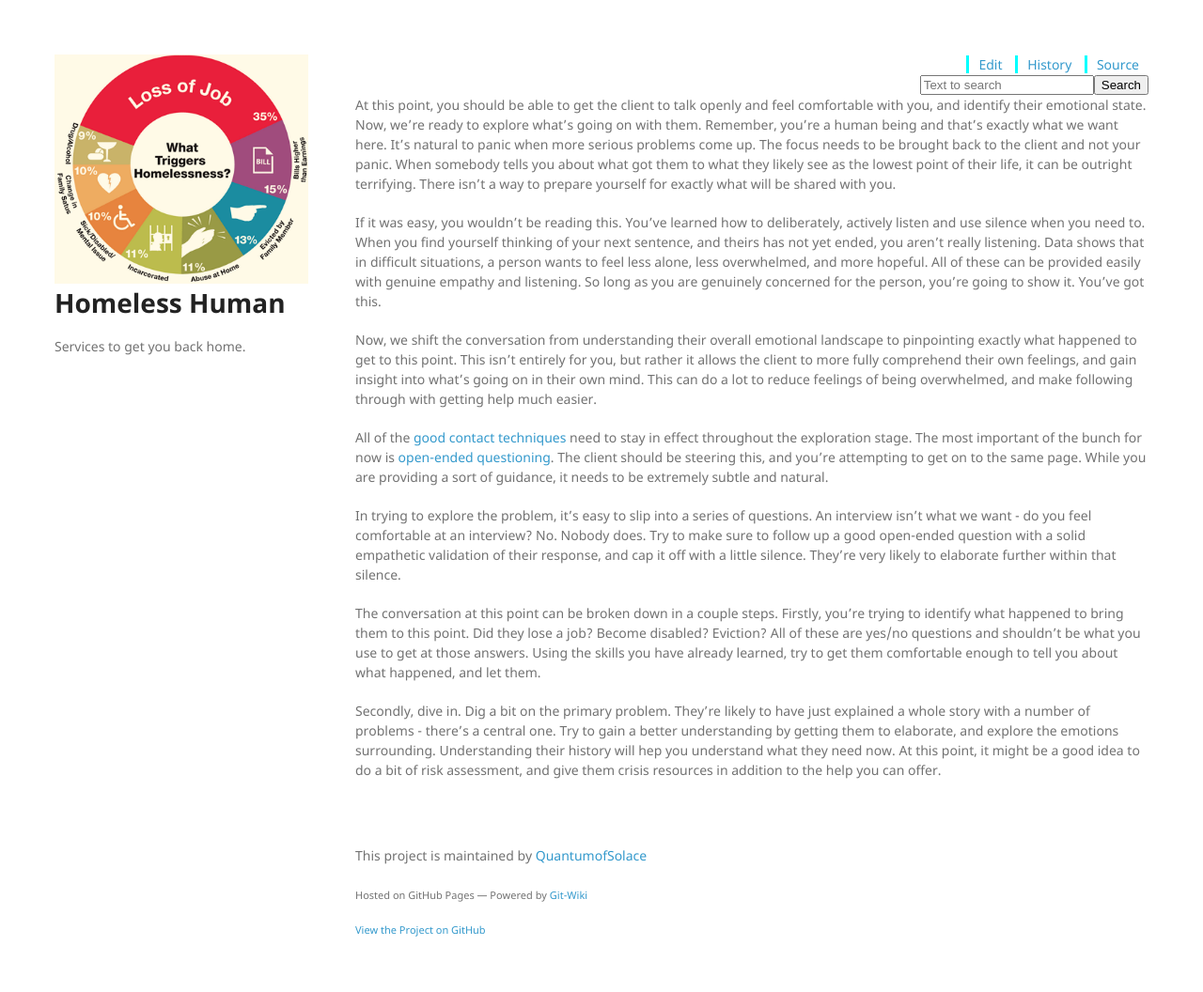
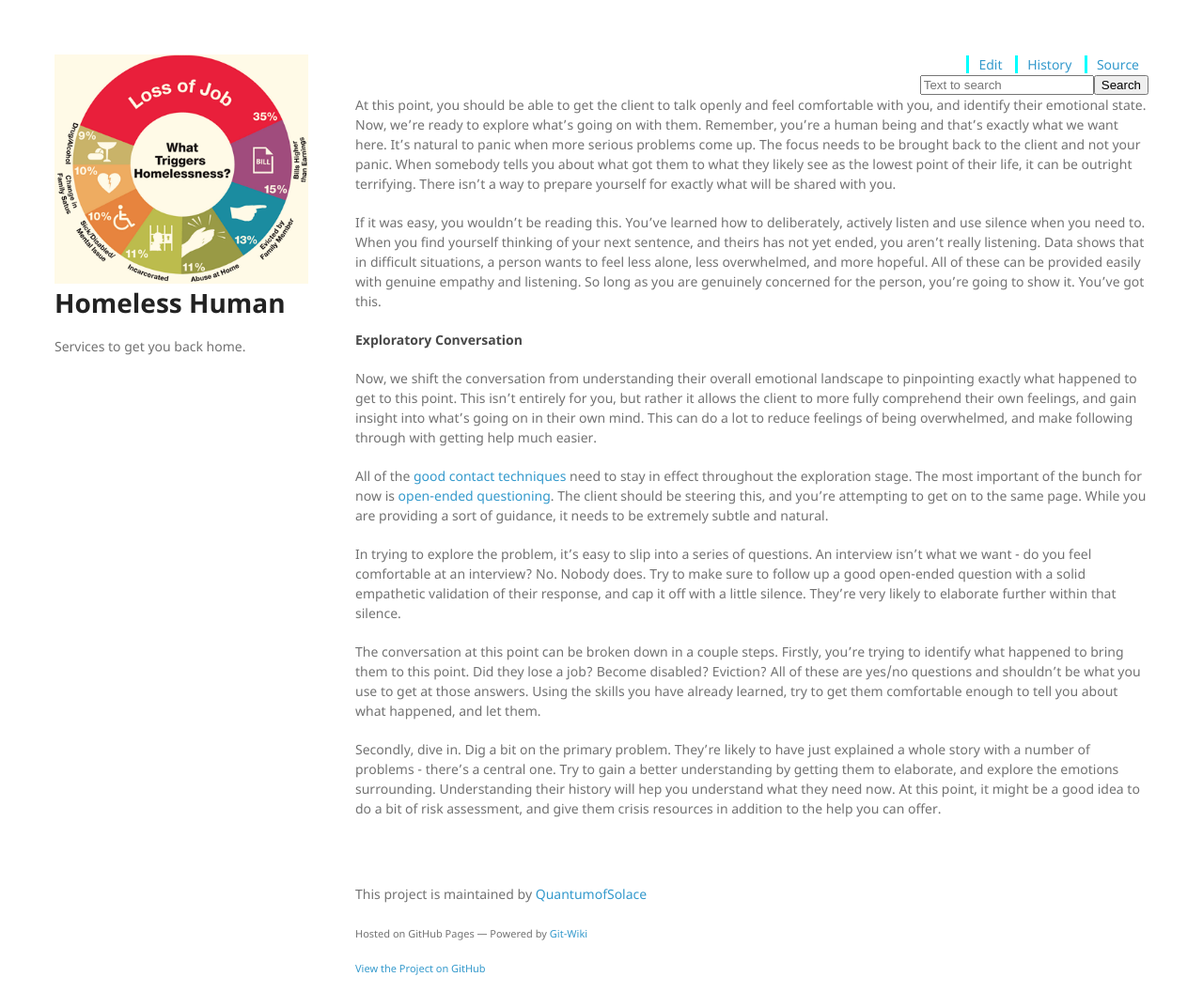
Before and after one commit to QuantumofSolace/Homeless-Human, a Jekyll site: the page built from wiki/training-direct-stage-two.markdown, in a window 1280 px wide and 1056 px high. Shown: the whole window at 94% size. Built offline with Jekyll 4.4.1, drawn with Linux system fonts in a browser that asks for light colours; nearby versions of some CDN libraries; our own code applies the rules of GitHub Pages for plain Markdown files.

Commit message:
Update training-direct-stage-two.markdown

```diff
--- a/wiki/training-direct-stage-two.markdown
+++ b/wiki/training-direct-stage-two.markdown
@@ -2,6 +2,7 @@ At this point, you should be able to get the client to talk openly and feel comf
 
 If it was easy, you wouldn't be reading this. You've learned how to deliberately, actively listen and use silence when you need to. When you find yourself thinking of your next sentence, and theirs has not yet ended, you aren't really listening. Data shows that in difficult situations, a person wants to feel less alone, less overwhelmed, and more hopeful. All of these can be provided easily with genuine empathy and listening. So long as you are genuinely concerned for the person, you're going to show it. You've got this.
 
+#### Exploratory Conversation ####
 Now, we shift the conversation from understanding their overall emotional landscape to pinpointing exactly what happened to get to this point. This isn't entirely for you, but rather it allows the client to more fully comprehend their own feelings, and gain insight into what's going on in their own mind. This can do a lot to reduce feelings of being overwhelmed, and make following through with getting help much easier.
 
 All of the [good contact techniques](training-direct-stage-one#good-contact-techniques) need to stay in effect throughout the exploration stage. The most important of the bunch for now is [open-ended questioning](training-direct-stage-one#open-ended-questions). The client should be steering this, and you're attempting to get on to the same page. While you are providing a sort of guidance, it needs to be extremely subtle and natural.
```
